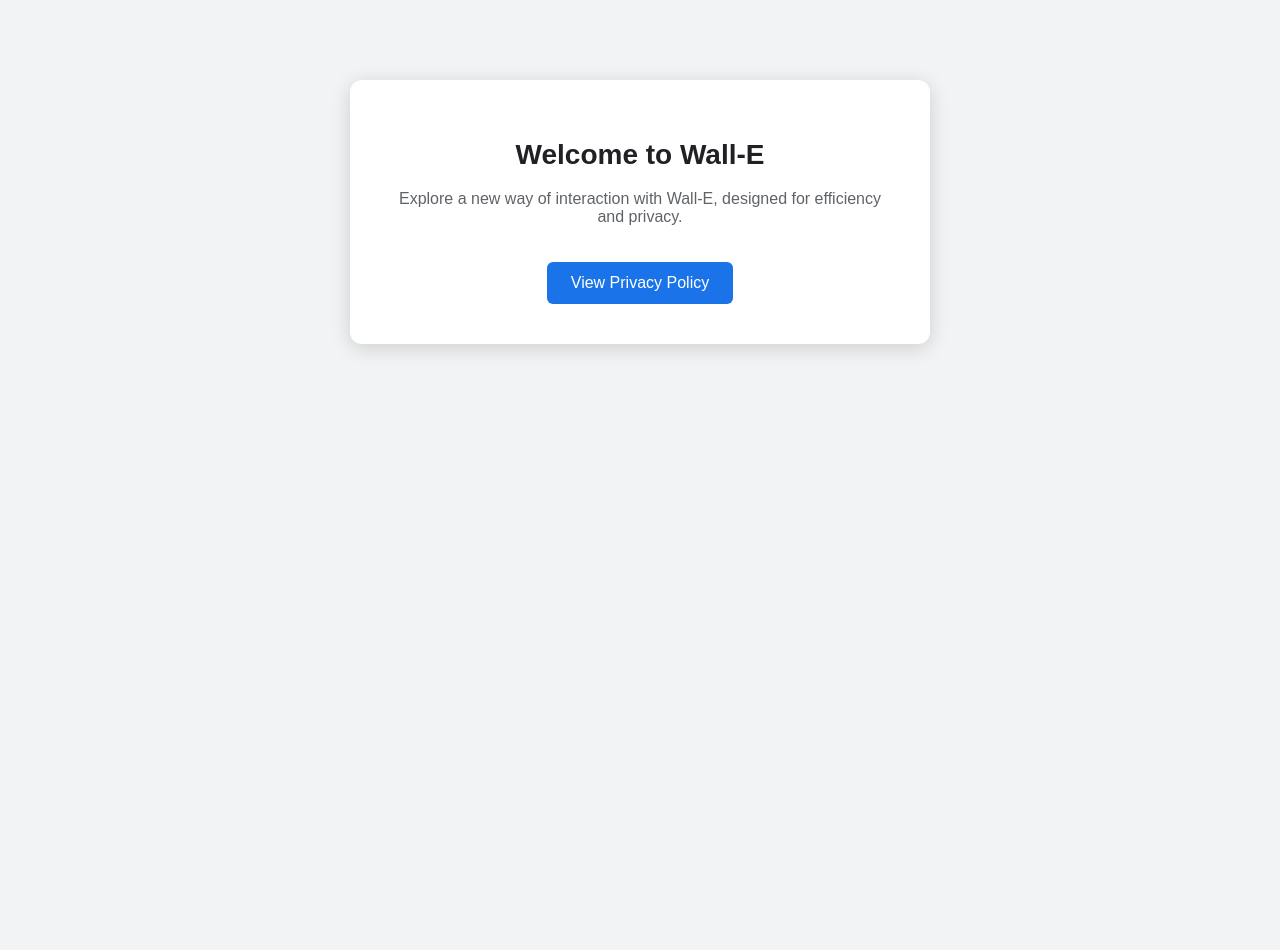
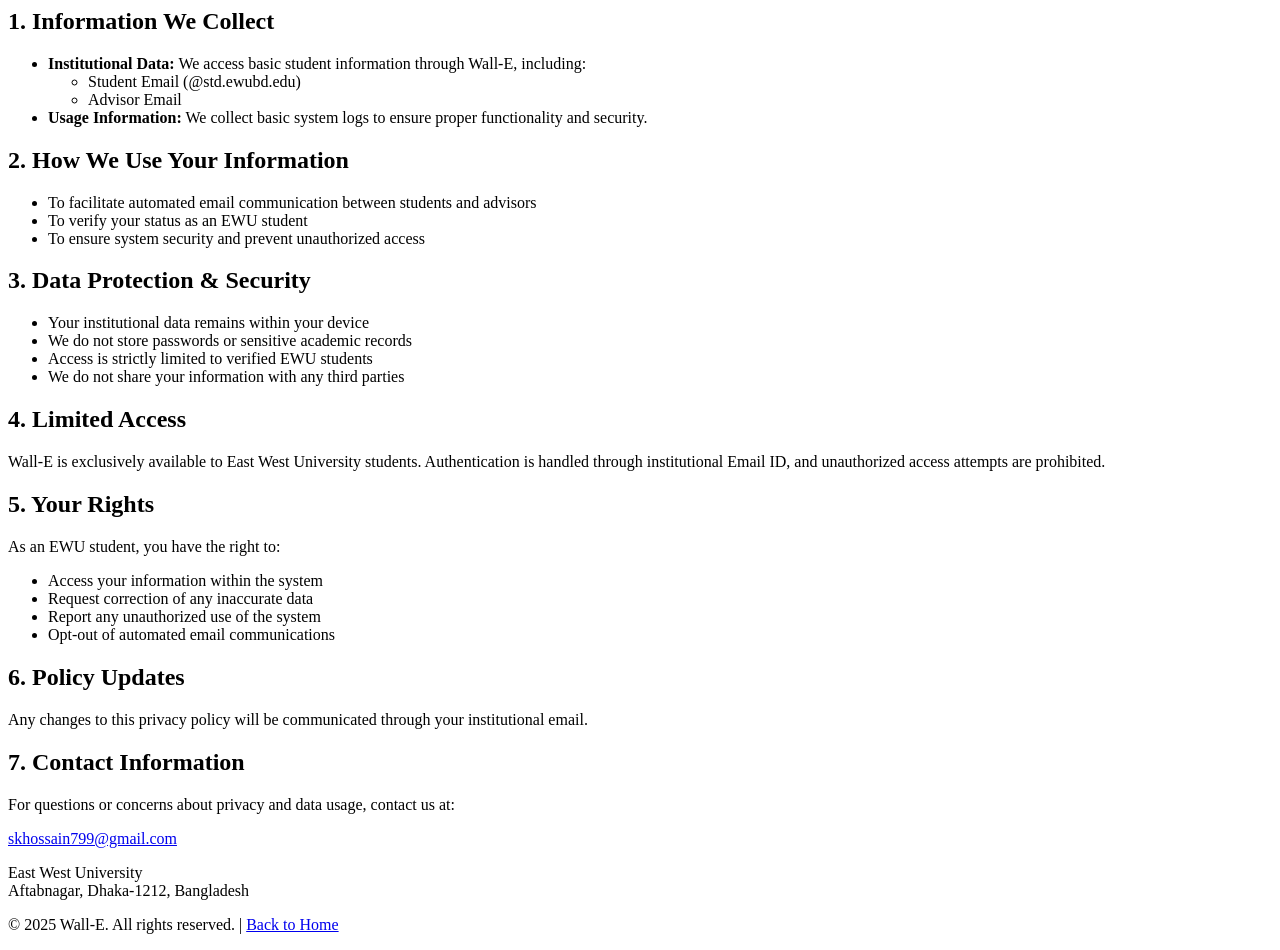
Before and after one commit to AbrarShakhi/Wall-E, a plain HTML site: page docs/index.html in a window 1280 px wide. Shown: the part 188-1138 px from the top of the page. Before the commit the page ends 800 px from the top, so only its background shows below. Drawn offline with Linux system fonts and the light colour scheme.

Commit message:
Update index.html

```diff
--- a/docs/index.html
+++ b/docs/index.html
@@ -1,65 +1,81 @@
 <!DOCTYPE html>
 <html lang="en">
-<head>
-    <meta charset="UTF-8">
-    <meta name="viewport" content="width=device-width, initial-scale=1.0">
-    <meta name="description" content="Official website for Wall-E - A seamless and innovative experience.">
-    <meta name="author" content="Wall-E Team">
-    <meta property="og:title" content="Wall-E - Innovate Your Experience">
-    <meta property="og:description" content="Explore the future with Wall-E, your go-to application for seamless interaction.">
-    <meta property="og:image" content="https://example.com/og-image.jpg">
-    <meta property="og:url" content="https://sheikhhossainn.github.io/Wall-E/">
-    <title>Wall-E | Welcome</title>
-    <style>
-        body {
-            font-family: 'Arial', sans-serif;
-            text-align: center;
-            margin: 0;
-            padding: 0;
-            background-color: #f1f3f4;
-            display: flex;
-            justify-content: center;
-            align-items: center;
-            height: 100vh;
-        }
-        .container {
-            background: white;
-            padding: 40px;
-            border-radius: 12px;
-            box-shadow: 0 4px 20px rgba(0, 0, 0, 0.15);
-            max-width: 500px;
-            text-align: center;
-        }
-        h1 {
-            font-size: 28px;
-            color: #202124;
-            font-weight: bold;
-        }
-        p {
-            font-size: 16px;
-            color: #5f6368;
-        }
-        .button {
-            display: inline-block;
-            margin-top: 20px;
-            padding: 12px 24px;
-            background-color: #1a73e8;
-            color: white;
-            font-size: 16px;
-            text-decoration: none;
-            border-radius: 6px;
-            transition: background 0.3s ease;
-        }
-        .button:hover {
-            background-color: #1259c3;
-        }
-    </style>
-</head>
+<!-- [Previous head and style sections remain exactly the same] -->
 <body>
+    <nav class="navbar">
+        <a href="/" class="navbar-brand">Wall-E</a>
+    </nav>
+
     <div class="container">
-        <h1>Welcome to Wall-E</h1>
-        <p>Explore a new way of interaction with Wall-E, designed for efficiency and privacy.</p>
-        <a href="privacy-policy.html" class="button">View Privacy Policy</a>
+        <h1>Privacy Policy</h1>
+        <span class="last-updated">Last Updated: February 11th, 2025</span>
+
+        <p>Welcome to Wall-E, a service exclusively for East West University (EWU) students. This Privacy Policy outlines how we handle your institutional information with the utmost care and respect for your privacy.</p>
+
+        <div class="section">
+            <h2>1. Information We Collect</h2>
+            <ul>
+                <li><strong>Institutional Data:</strong> We access basic student information through Wall-E, including:
+                    <ul>
+                        <li>Student Email (@std.ewubd.edu)</li>
+                        <li>Advisor Email</li>
+                    </ul>
+                </li>
+                <li><strong>Usage Information:</strong> We collect basic system logs to ensure proper functionality and security.</li>
+            </ul>
+        </div>
+
+        <div class="section">
+            <h2>2. How We Use Your Information</h2>
+            <ul>
+                <li>To facilitate automated email communication between students and advisors</li>
+                <li>To verify your status as an EWU student</li>
+                <li>To ensure system security and prevent unauthorized access</li>
+            </ul>
+        </div>
+
+        <div class="section">
+            <h2>3. Data Protection & Security</h2>
+            <ul>
+                <li>Your institutional data remains within your device</li>
+                <li>We do not store passwords or sensitive academic records</li>
+                <li>Access is strictly limited to verified EWU students</li>
+                <li>We do not share your information with any third parties</li>
+            </ul>
+        </div>
+
+        <div class="section">
+            <h2>4. Limited Access</h2>
+            <p>Wall-E is exclusively available to East West University students. Authentication is handled through institutional Email ID, and unauthorized access attempts are prohibited.</p>
+        </div>
+
+        <div class="section">
+            <h2>5. Your Rights</h2>
+            <p>As an EWU student, you have the right to:</p>
+            <ul>
+                <li>Access your information within the system</li>
+                <li>Request correction of any inaccurate data</li>
+                <li>Report any unauthorized use of the system</li>
+                <li>Opt-out of automated email communications</li>
+            </ul>
+        </div>
+
+        <div class="section">
+            <h2>6. Policy Updates</h2>
+            <p>Any changes to this privacy policy will be communicated through your institutional email.</p>
+        </div>
+
+        <div class="contact-section">
+            <h2>7. Contact Information</h2>
+            <p>For questions or concerns about privacy and data usage, contact us at:</p>
+            <p><a href="mailto:skhossain799@gmail.com">skhossain799@gmail.com</a></p>
+            <p>East West University<br>
+            Aftabnagar, Dhaka-1212, Bangladesh</p>
+        </div>
     </div>
+
+    <footer>
+        <p>&copy; 2025 Wall-E. All rights reserved. | <a href="/">Back to Home</a></p>
+    </footer>
 </body>
 </html>
```
